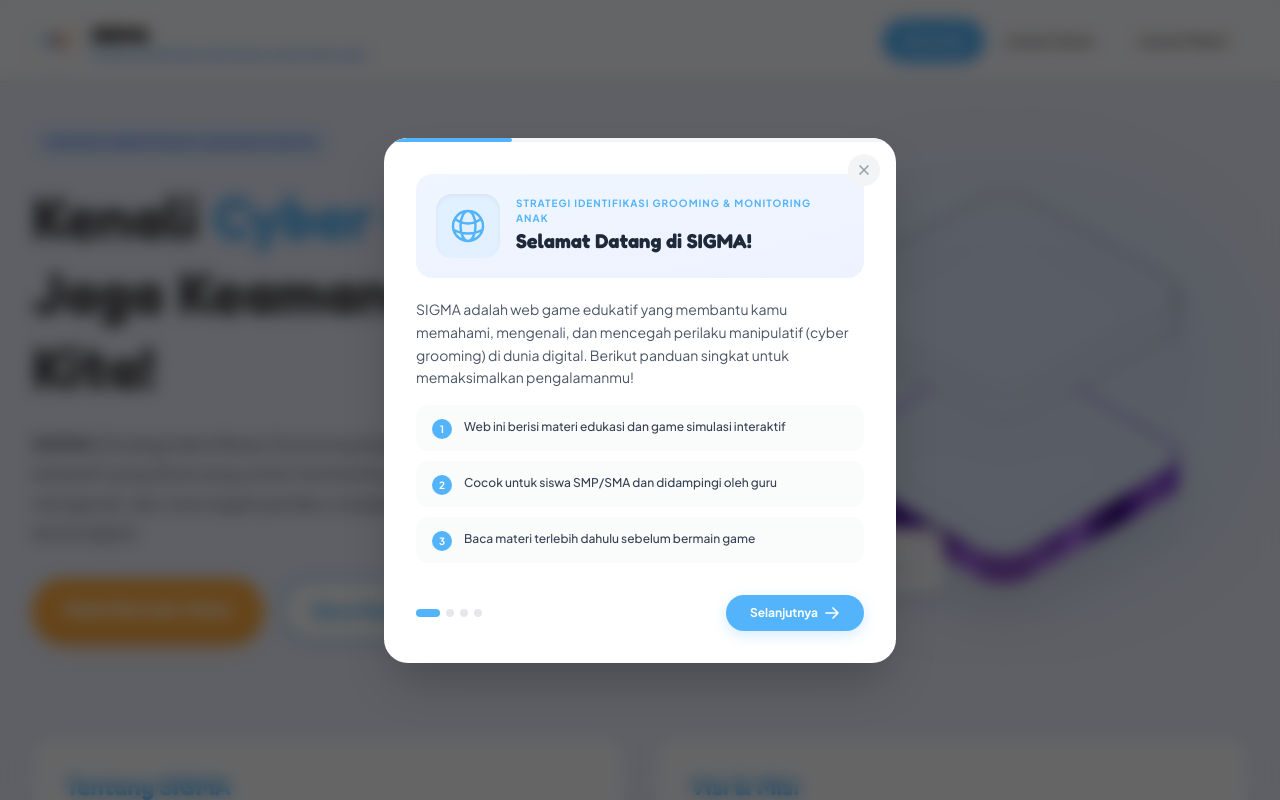
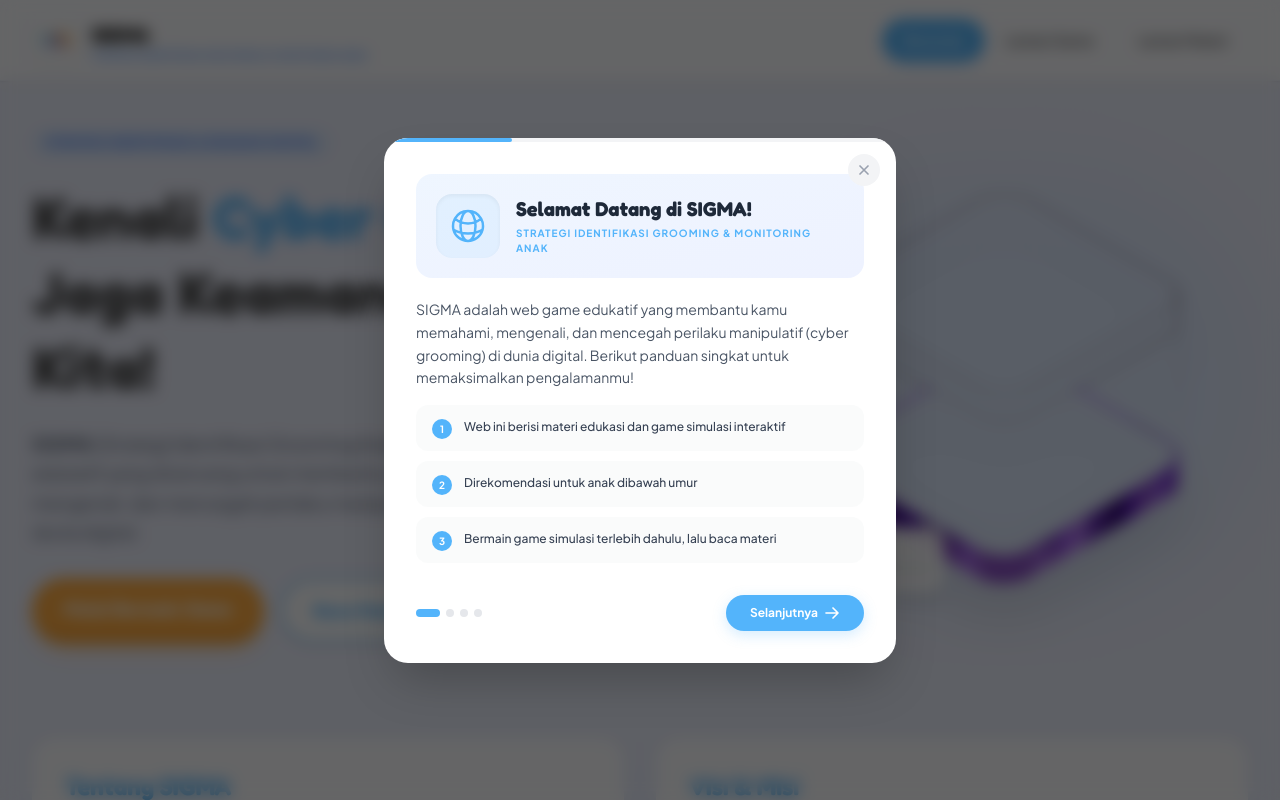
Before and after one commit to Mangkidals/reactsmansa, a React (Vite) app: page / in a window 1280 px wide. Shown: the top 800 px of the page. Built offline with nearby package versions, Linux system fonts and the light colour scheme.

Commit message:
Revisi GuideModal, Menukar Laman Game Dengan Laman Materi

```diff
--- a/src/components/GuideModal.jsx
+++ b/src/components/GuideModal.jsx
@@ -14,8 +14,8 @@ const GUIDE_STEPS = [
     bgGradient: "from-blue-50 to-indigo-50",
     tips: [
       "Web ini berisi materi edukasi dan game simulasi interaktif",
-      "Cocok untuk siswa SMP/SMA dan didampingi oleh guru",
-      "Baca materi terlebih dahulu sebelum bermain game"
+      "Direkomendasi untuk anak dibawah umur",
+      "Bermain game simulasi terlebih dahulu, lalu baca materi"
     ]
   },
   {
@@ -39,11 +39,29 @@ const GUIDE_STEPS = [
   {
     icon: (
       <svg className="w-10 h-10" fill="none" stroke="currentColor" viewBox="0 0 24 24" strokeWidth="1.5">
+        <path strokeLinecap="round" strokeLinejoin="round" d="M9 12.75L11.25 15 15 9.75m-3-7.036A11.959 11.959 0 013.598 6 11.99 11.99 0 003 9.749c0 5.592 3.824 10.29 9 11.623 5.176-1.332 9-6.03 9-11.622 0-1.31-.21-2.571-.598-3.751h-.152c-3.196 0-6.1-1.248-8.25-3.285z" />
+      </svg>
+    ),
+    title: "Langkah 2: Terapkan & Laporkan!",
+    subtitle: "Tips Keamanan",
+    description: "Setelah mempelajari materi dan menyelesaikan game, terapkan pengetahuanmu di kehidupan nyata. Ingat langkah keamanan berikut:",
+    color: "#4CAF50",
+    bgGradient: "from-green-50 to-emerald-50",
+    tips: [
+      "Jangan bagikan data pribadi ke orang asing di internet",
+      "Jangan terima hadiah/top-up dari orang tidak dikenal",
+      "Ceritakan chat mencurigakan ke orang tua atau gurumu",
+      "Hubungi Hotline SAPA KPPPA di 129 jika ada ancaman"
+    ]
+  },
+    {
+    icon: (
+      <svg className="w-10 h-10" fill="none" stroke="currentColor" viewBox="0 0 24 24" strokeWidth="1.5">
         <rect x="2" y="6" width="20" height="12" rx="3" />
         <path d="M6 12h4M8 10v4M16 11h.01M18 13h.01" stroke="currentColor" strokeLinecap="round" strokeWidth="2" />
       </svg>
     ),
-    title: "Langkah 2: Mainkan Game Simulasi",
+    title: "Langkah 3: Mainkan Game Simulasi",
     subtitle: "Laman Game",
     description: "Uji pemahaman dan kewaspadaanmu melalui 3 level game simulasi chat interaktif. Setiap level menyajikan skenario berbeda tentang cyber grooming:",
     color: "#FF6D00",
@@ -53,24 +71,6 @@ const GUIDE_STEPS = [
       "Level 2 — Hadiah Misterius (skenario gratifikasi)",
       "Level 3 — Rahasia Kita Berdua (skenario pemerasan)",
       "Level harus diselesaikan secara berurutan untuk membuka level berikutnya"
-    ]
-  },
-  {
-    icon: (
-      <svg className="w-10 h-10" fill="none" stroke="currentColor" viewBox="0 0 24 24" strokeWidth="1.5">
-        <path strokeLinecap="round" strokeLinejoin="round" d="M9 12.75L11.25 15 15 9.75m-3-7.036A11.959 11.959 0 013.598 6 11.99 11.99 0 003 9.749c0 5.592 3.824 10.29 9 11.623 5.176-1.332 9-6.03 9-11.622 0-1.31-.21-2.571-.598-3.751h-.152c-3.196 0-6.1-1.248-8.25-3.285z" />
-      </svg>
-    ),
-    title: "Langkah 3: Terapkan & Laporkan!",
-    subtitle: "Tips Keamanan",
-    description: "Setelah mempelajari materi dan menyelesaikan game, terapkan pengetahuanmu di kehidupan nyata. Ingat langkah keamanan berikut:",
-    color: "#4CAF50",
-    bgGradient: "from-green-50 to-emerald-50",
-    tips: [
-      "Jangan bagikan data pribadi ke orang asing di internet",
-      "Jangan terima hadiah/top-up dari orang tidak dikenal",
-      "Ceritakan chat mencurigakan ke orang tua atau gurumu",
-      "Hubungi Hotline SAPA KPPPA di 129 jika ada ancaman"
     ]
   }
 ];
@@ -159,10 +159,10 @@ export default function GuideModal({ isOpen, onClose }) {
         {/* Step Content */}
         <div
           className={`p-6 sm:p-8 transition-all duration-200 ${isAnimating
-              ? slideDirection === 'right'
-                ? 'opacity-0 translate-x-4'
-                : 'opacity-0 -translate-x-4'
-              : 'opacity-100 translate-x-0'
+            ? slideDirection === 'right'
+              ? 'opacity-0 translate-x-4'
+              : 'opacity-0 -translate-x-4'
+            : 'opacity-100 translate-x-0'
             }`}
         >
           {/* Step Header with Icon */}
@@ -174,12 +174,12 @@ export default function GuideModal({ isOpen, onClose }) {
               {step.icon}
             </div>
             <div className="min-w-0">
-              <p className="text-[10px] font-bold uppercase tracking-widest mb-0.5" style={{ color: step.color }}>
-                {step.subtitle}
-              </p>
               <h3 className="font-heading text-lg sm:text-xl font-bold text-gray-800 leading-snug">
                 {step.title}
               </h3>
+              <p className="text-[10px] font-bold uppercase tracking-widest mt-0.5" style={{ color: step.color }}>
+                {step.subtitle}
+              </p>
             </div>
           </div>
 
```
